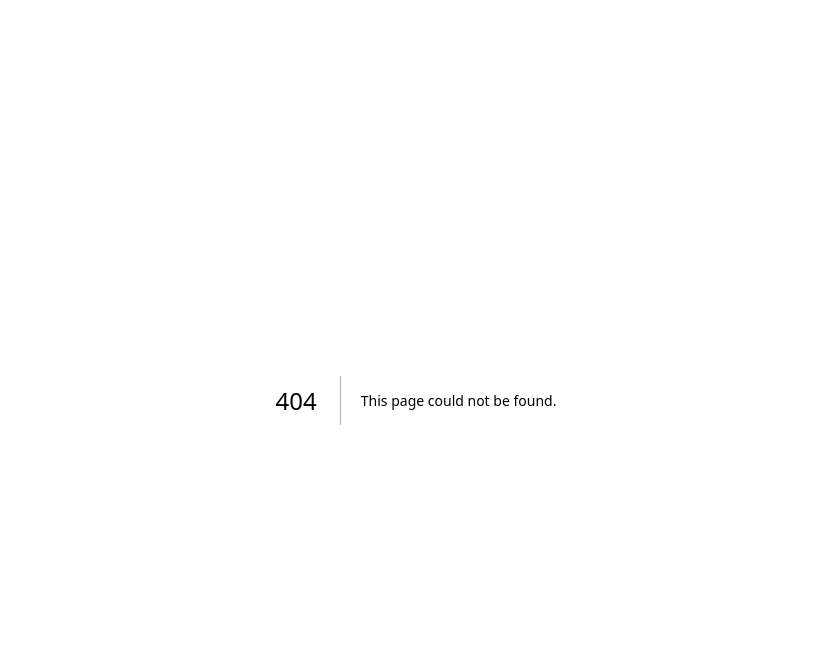
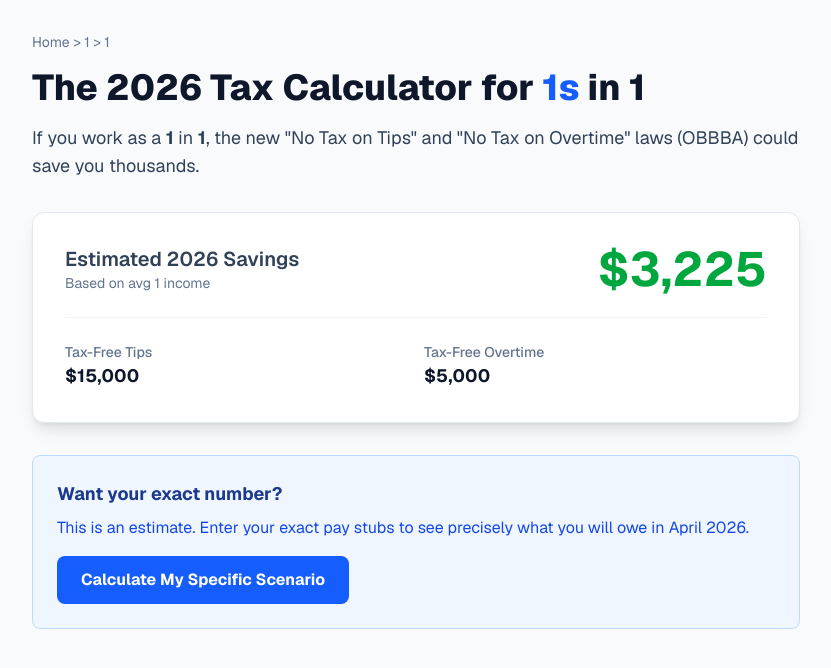
Before and after one commit to chasedwebdesign/obbba-tax-2026, a Next.js app: page /calculator/1/1 in a window 1280 px wide. Before the commit this address had no page. Shown: the top 668 px of the page, without its empty margins (224-1055 px from the left). Built offline with nearby package versions, Linux system fonts and the light colour scheme.

Commit message:
Initial commit - Tax Engine & Factory complete

```diff
--- /dev/null
+++ b/src/app/calculator/[state]/[job]/page.tsx
@@ -0,0 +1,105 @@
+// src/app/calculator/[state]/[job]/page.tsx
+import { STATES, JOBS, formatText } from '@/lib/data';
+import { calculateObbbaTax } from '@/lib/tax-engine';
+import { Metadata } from 'next';
+import Link from 'next/link';
+
+// 1. GENERATE STATIC PARAMS (Stays the same)
+export async function generateStaticParams() {
+  const params = [];
+  for (const state of STATES) {
+    for (const job of JOBS) {
+      params.push({ state, job });
+    }
+  }
+  return params;
+}
+
+// 2. DYNAMIC SEO METADATA (Updated for Next.js 15+)
+type Props = {
+  params: Promise<{ state: string; job: string }>;
+};
+
+export async function generateMetadata({ params }: Props): Promise<Metadata> {
+  const resolvedParams = await params; // <--- This await is the fix
+  const stateName = formatText(resolvedParams.state);
+  const jobName = formatText(resolvedParams.job);
+
+  return {
+    title: `${jobName} Tax Calculator ${stateName} 2026 | No Tax on Tips`,
+    description: `Are you a ${jobName} in ${stateName}? Calculate your 2026 savings with the new OBBBA Tip and Overtime deductions. Instant & Free.`
+  };
+}
+
+// 3. THE PAGE UI (Updated to Async Component)
+export default async function Page({ params }: Props) {
+  const resolvedParams = await params; // <--- This await is the fix
+  const stateName = formatText(resolvedParams.state);
+  const jobName = formatText(resolvedParams.job);
+
+  // Default "Example" Calculation
+  const exampleStats = calculateObbbaTax({
+    income: 50000,
+    tips: 15000,
+    overtime: 5000,
+    state: resolvedParams.state,
+    filingStatus: 'single'
+  });
+
+  return (
+    <main className="min-h-screen bg-slate-50 p-8 font-sans">
+      <div className="max-w-3xl mx-auto">
+
+        {/* Breadcrumb Navigation */}
+        <div className="text-sm text-slate-500 mb-4">
+          <Link href="/" className="hover:underline">Home</Link> &gt; {stateName} &gt; {jobName}
+        </div>
+
+        {/* Dynamic Header */}
+        <h1 className="text-4xl font-extrabold text-slate-900 mb-4">
+          The 2026 Tax Calculator for <span className="text-blue-600">{jobName}s</span> in {stateName}
+        </h1>
+
+        <p className="text-lg text-slate-700 mb-8">
+          If you work as a <strong>{jobName}</strong> in <strong>{stateName}</strong>, the new "No Tax on Tips" and "No Tax on Overtime" laws (OBBBA) could save you thousands.
+        </p>
+
+        {/* The "Hero" Savings Card */}
+        <div className="bg-white rounded-xl shadow-lg border border-slate-200 p-8 mb-8">
+          <div className="flex flex-col md:flex-row justify-between items-center">
+            <div>
+              <h3 className="text-xl font-semibold text-slate-700">Estimated 2026 Savings</h3>
+              <p className="text-sm text-slate-500">Based on avg {jobName} income</p>
+            </div>
+            <div className="text-5xl font-bold text-green-600 mt-4 md:mt-0">
+              ${exampleStats.savings.toLocaleString('en-US', { maximumFractionDigits: 0 })}
+            </div>
+          </div>
+
+          <div className="mt-6 pt-6 border-t border-slate-100 grid grid-cols-2 gap-4">
+            <div>
+              <p className="text-sm font-medium text-slate-500">Tax-Free Tips</p>
+              <p className="text-lg font-bold text-slate-900">${exampleStats.deductibleTips.toLocaleString()}</p>
+            </div>
+            <div>
+              <p className="text-sm font-medium text-slate-500">Tax-Free Overtime</p>
+              <p className="text-lg font-bold text-slate-900">${exampleStats.deductibleOvertime.toLocaleString()}</p>
+            </div>
+          </div>
+        </div>
+
+        {/* Call to Action */}
+        <div className="bg-blue-50 border border-blue-200 rounded-lg p-6">
+          <h3 className="text-lg font-bold text-blue-900 mb-2">Want your exact number?</h3>
+          <p className="text-blue-700 mb-4">
+            This is an estimate. Enter your exact pay stubs to see precisely what you will owe in April 2026.
+          </p>
+          <button className="bg-blue-600 text-white font-bold py-3 px-6 rounded-lg hover:bg-blue-700 transition w-full md:w-auto">
+            Calculate My Specific Scenario
+          </button>
+        </div>
+
+      </div>
+    </main>
+  );
+}
--- /dev/null
+++ b/src/lib/data.ts
@@ -0,0 +1,36 @@
+// src/lib/data.ts
+
+export const STATES = [
+  "alabama", "alaska", "arizona", "arkansas", "california", "colorado",
+  "connecticut", "delaware", "florida", "georgia", "hawaii", "idaho",
+  "illinois", "indiana", "iowa", "kansas", "kentucky", "louisiana",
+  "maine", "maryland", "massachusetts", "michigan", "minnesota",
+  "mississippi", "missouri", "montana", "nebraska", "nevada",
+  "new-hampshire", "new-jersey", "new-mexico", "new-york",
+  "north-carolina", "north-dakota", "ohio", "oklahoma", "oregon",
+  "pennsylvania", "rhode-island", "south-carolina", "south-dakota",
+  "tennessee", "texas", "utah", "vermont", "virginia", "washington",
+  "west-virginia", "wisconsin", "wyoming"
+];
+
+export const JOBS = [
+  // Tipped Roles (Direct beneficiaries of "No Tax on Tips")
+  "bartender", "server", "waitress", "waiter", "delivery-driver",
+  "uber-driver", "hair-stylist", "barber", "valet", "casino-dealer",
+  "stripper", "dancer", "caddy", "bellhop", "doorman",
+
+  // Overtime Heavy Roles (Beneficiaries of "No Tax on Overtime")
+  "nurse", "travel-nurse", "police-officer", "firefighter",
+  "paramedic", "factory-worker", "warehouse-associate",
+  "truck-driver", "oil-rig-worker", "construction-worker",
+  "electrician", "plumber", "hvac-technician", "longshoreman",
+
+  // Gig Economy
+  "instacart-shopper", "doordash-driver", "lyft-driver",
+  "amazon-flex-driver", "freelancer"
+];
+
+// Helper to format text (e.g., "new-york" -> "New York")
+export const formatText = (slug: string) => {
+  return slug.split('-').map(word => word.charAt(0).toUpperCase() + word.slice(1)).join(' ');
+};
--- /dev/null
+++ b/src/lib/tax-engine.ts
@@ -0,0 +1,68 @@
+// src/lib/tax-engine.ts
+
+// 1. Define the "Data Package" shape
+export type TaxInputs = {
+  income: number;
+  tips: number;
+  overtime: number;
+  state: string;
+  filingStatus: 'single' | 'joint';
+};
+
+// 2. Define the "Result Package" shape
+export type TaxResult = {
+  taxWithObbba: number;
+  taxWithoutObbba: number;
+  savings: number;
+  deductibleTips: number;     // The page needs this specifically
+  deductibleOvertime: number; // The page needs this specifically
+  netPay: number;
+  effectiveRate: number;
+};
+
+// 3. The Calculator Logic
+export const calculateObbbaTax = (inputs: TaxInputs): TaxResult => {
+  const { income, tips, overtime, filingStatus } = inputs;
+
+  // Constants (2026 Projected)
+  const STANDARD_DEDUCTION = filingStatus === 'single' ? 14600 : 29200;
+
+  // A. OBBBA Logic: Calculate the specific deductions
+  // If tips are undefined (safety check), default to 0
+  const safeTips = tips || 0;
+  const safeOvertime = overtime || 0;
+
+  const deductibleTips = Math.min(safeTips, 25000);
+  const deductibleOvertime = Math.min(safeOvertime, 12500);
+
+  // B. Calculate Taxable Income
+  const grossIncome = income + safeTips + safeOvertime;
+
+  // Scenario 1: New OBBBA Method
+  const taxableIncomeObbba = Math.max(0, grossIncome - STANDARD_DEDUCTION - deductibleTips - deductibleOvertime);
+
+  // Scenario 2: Old Legacy Method
+  const taxableIncomeLegacy = Math.max(0, grossIncome - STANDARD_DEDUCTION);
+
+  // C. Federal Tax Function (Simplified 2026 Brackets)
+  const calculateFederalTax = (amount: number): number => {
+    if (amount <= 11600) return amount * 0.10;
+    if (amount <= 47150) return 1160 + (amount - 11600) * 0.12;
+    if (amount <= 100525) return 5426 + (amount - 47150) * 0.22;
+    return 17168.5 + (amount - 100525) * 0.24;
+  };
+
+  const taxWithObbba = calculateFederalTax(taxableIncomeObbba);
+  const taxWithoutObbba = calculateFederalTax(taxableIncomeLegacy);
+
+  // D. Return the object exactly as the Page expects it
+  return {
+    taxWithObbba,
+    taxWithoutObbba,
+    savings: taxWithoutObbba - taxWithObbba,
+    deductibleTips,      // This was likely missing or undefined before
+    deductibleOvertime,  // This was likely missing or undefined before
+    netPay: grossIncome - taxWithObbba,
+    effectiveRate: (taxWithObbba / grossIncome) || 0
+  };
+};
--- /dev/null
+++ b/test-engine.ts
@@ -0,0 +1,17 @@
+// test-engine.ts
+import { calculateObbbaTax } from './src/lib/tax-engine';
+
+const result = calculateObbbaTax({
+  income: 50000,
+  tips: 30000,       // Should cap at 25k deduction
+  overtime: 15000,   // Should cap at 12.5k deduction
+  state: 'NV',
+  filingStatus: 'single'
+});
+
+console.log("------------------------------------------------");
+console.log(`Gross Income: $95,000`);
+console.log(`Obbba Tax:    $${result.taxWithObbba.toFixed(2)}`);
+console.log(`Legacy Tax:   $${result.taxWithoutObbba.toFixed(2)}`);
+console.log(`YOU SAVE:     $${result.savings.toFixed(2)}`);
+console.log("------------------------------------------------");
```
Also changed, not shown: package.json (+9 -1 lines), 2 other files (tests, documents, lock files or other folders).
